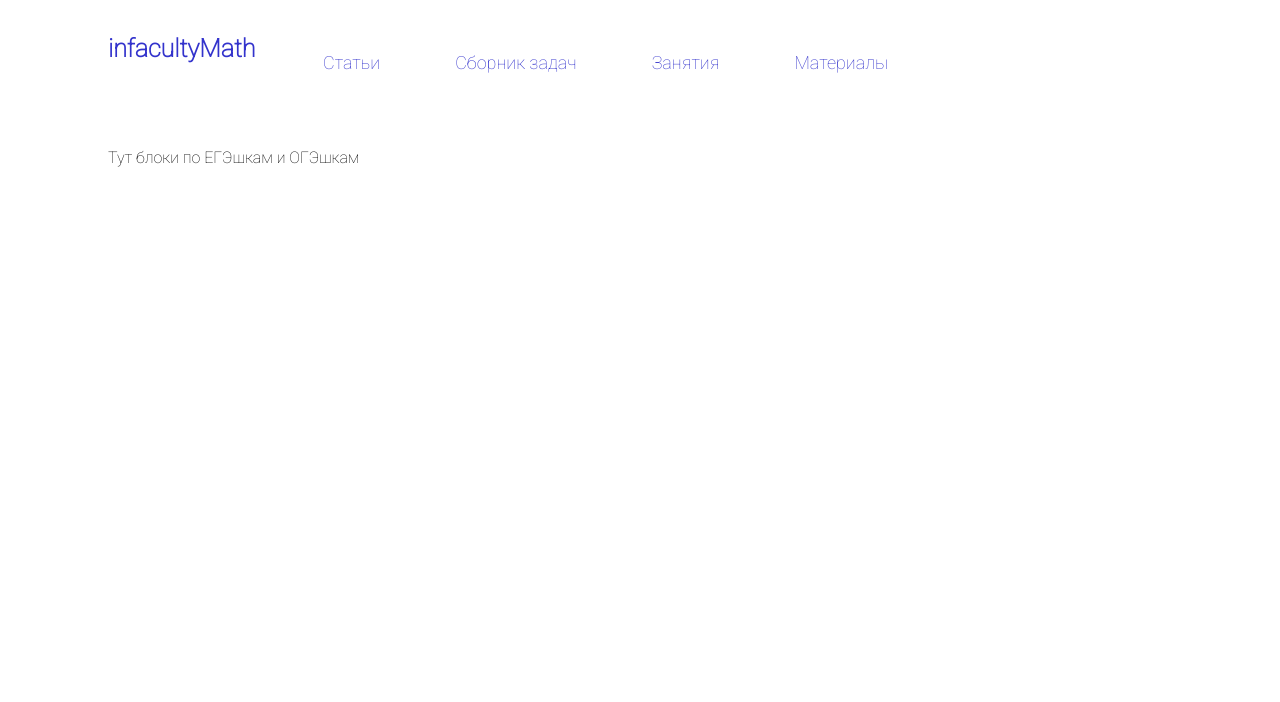
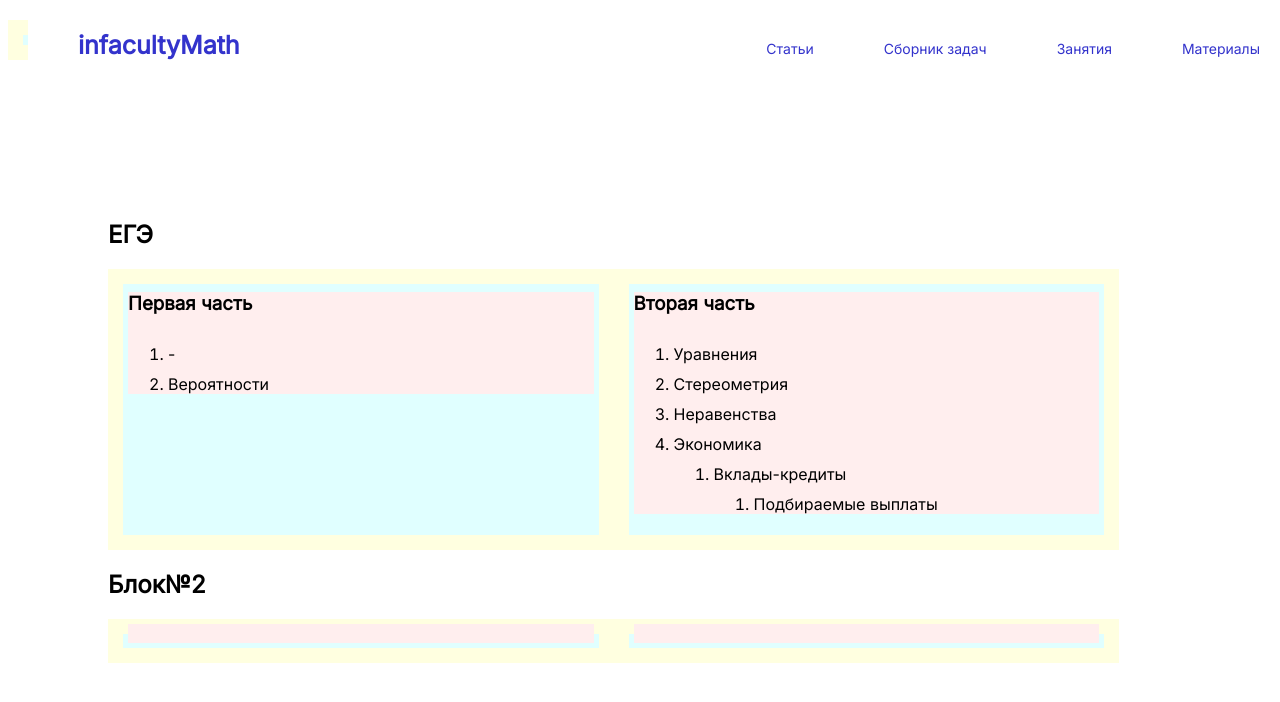
Before and after one commit to rinsgray/infaculty-math, a Gatsby site: page /tasks in a window 1280 px wide. Shown: the top 702 px of the page. Built offline with nearby package versions, Linux system fonts and the light colour scheme; Gatsby itself is replaced by a stand-in of ours.

Commit message:
Updated top menu

```diff
--- a/src/components/insideBlock.module.css
+++ b/src/components/insideBlock.module.css
@@ -3,3 +3,8 @@
   margin-top: -15px;
   list-style: none;
 }
+
+li {
+  list-style-type: decimal;
+  padding-top: 10px;
+}
--- a/src/components/layout.js
+++ b/src/components/layout.js
@@ -2,20 +2,32 @@ import * as React from "react"
 import { Link } from "gatsby"
 import * as layoutStyles from "./layout.module.css"
 import Header from "./header"
+import RowBlock from "./twoColumnBlock"
+
+export default function Layout(props) {
+  function isActive( {isCurrent} ) {
+    return isCurrent ? {className: "layoutStyles.active"} : null
+  }
+  return (
+    <div>
+    <RowBlock
+    left =
+    <div class={layoutStyles.topmenu}>
+    <Header headerText="infacultyMath" />
+    </div>
+    right =
+    <div className={layoutStyles.topmenu}>
+    <ul>
+
+    <li><Link to = '/materials/' getProps={isActive}><p>Материалы</p></Link></li>
+    <li><Link to = '/schedule/' getProps={isActive}><p>Занятия</p></Link></li>
+    <li><Link to = '/tasks/' getProps={isActive}><p>Сборник задач</p></Link></li>
+    <li><Link to = '/articles/' getProps={isActive}><p>Статьи</p></Link></li>
 
 
-export default function Layout(props) {
-  return (
-    <div>
-    <div className={layoutStyles.topmenu}>
-    <ul>
-    <li><Header headerText="infacultyMath" /></li>
-    <li><Link to = '/articles/'><p>Статьи</p></Link></li>
-    <li><Link to = '/tasks/'><p>Сборник задач</p></Link></li>
-    <li><Link to = '/schedule/'><p>Занятия</p></Link></li>
-    <li><Link to = '/materials/'><p>Материалы</p></Link></li>
     </ul>
     </div>
+    />
     <div className={layoutStyles.children}>
       {props.children}
     </div>
--- a/src/components/layout.module.css
+++ b/src/components/layout.module.css
@@ -1,21 +1,36 @@
+.whiteback{
+  background: #FFFFFF;
+}
+
+.active{
+  font-size: 18px;
+}
+
 .topmenu{
   position: fixed;
   z-index: 1;
-  width: 110%;
+  width: 50%;
   background: #FFFFFF;
   color: black;
-  margin: -10px;
-  padding-top: 10px;
+  margin-top: -40px;;
 }
 
 .topmenu ul{
   list-style: none;
-
+  padding-right: 20px;
+  margin-bottom: 95px;
 }
 
 .topmenu li{
+  float: right;
+  list-style-type: none;
+}
+
+.topmenu h1{
   float: left;
+  padding-top: 30px;
 }
+
 
 .topmenu p{
   position: relative;
@@ -25,10 +40,11 @@
   text-decoration: none;
   display: block;
   padding: 5px;
-  font-size: 18px;
-  padding-left: 70px;
-  padding-top: 10px;
+  font-size: 14px;
+  padding-left: 50px;
+  padding-top: 0px;
   color: black;
+  padding-right: 20px;
 }
 
 .children{
--- a/src/pages/tasks.js
+++ b/src/pages/tasks.js
@@ -1,15 +1,48 @@
 // Step 1: Import React
 import * as React from 'react'
 import  Layout  from '../components/layout'
+import  RowBlock  from '../components/twoColumnBlock'
+import  InsideBlock  from '../components/insideBlock'
 
 export default function Home(){
   return(
     <Layout header='Сборник задач'>
-      <div>
-        Тут блоки по ЕГЭшкам и ОГЭшкам
+    <RowBlock
+      blockHeader = 'ЕГЭ'
+      left = <div>
+        <InsideBlock inheader='Первая часть'>
+        <ul>
+          <li>-</li>
+          <li>Вероятности</li>
+        </ul>
+        </InsideBlock>
+
       </div>
+      right = <div>
+      <InsideBlock inheader='Вторая часть'>
+      <ul>
+        <li> Уравнения </li>
+        <li> Стереометрия </li>
+        <li> Неравенства </li>
+        <li> Экономика
+        <ul>
+          <li>Вклады-кредиты
+            <ul>
+              <li>Подбираемые выплаты</li>
+            </ul>
+          </li>
+        </ul>
+        </li>
+      </ul>
+      </InsideBlock>
+      </div>
+    />
 
-
+    <RowBlock
+      blockHeader = 'Блок№2'
+      left = <InsideBlock> </InsideBlock>
+      right = <InsideBlock> </InsideBlock>
+    />
     </Layout>
   )
 }
--- a/src/style/global.css
+++ b/src/style/global.css
@@ -1,11 +1,11 @@
-@import url('https://fonts.googleapis.com/css2?family=Roboto:wght@100&display=swap');
+@import url('https://fonts.googleapis.com/css2?family=Inter&display=swap');
 
 body {
   background-color: #FFFFFF;
   background-position: 100% 0%;
   background-attachment: fixed;
   background-size: 100%;
-  font-family: 'Roboto', sans-serif;
+  font-family: 'Inter', sans-serif;
 }
 
 a {
```
Also changed, not shown: 1 other file.
